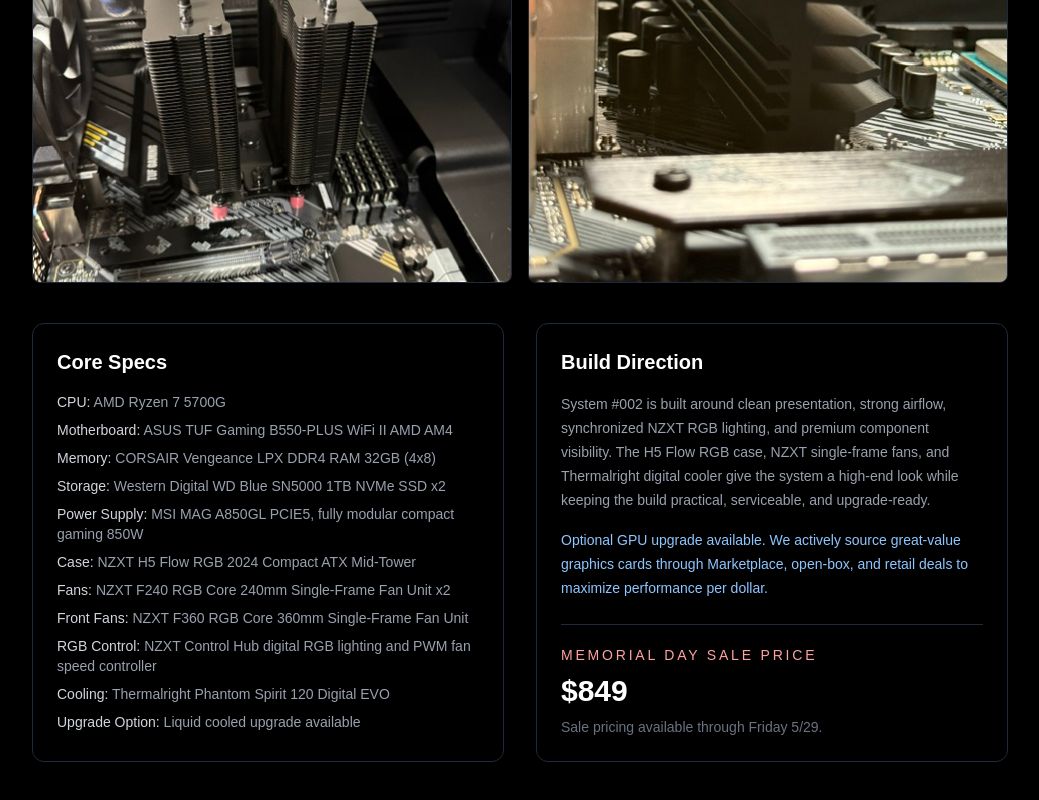
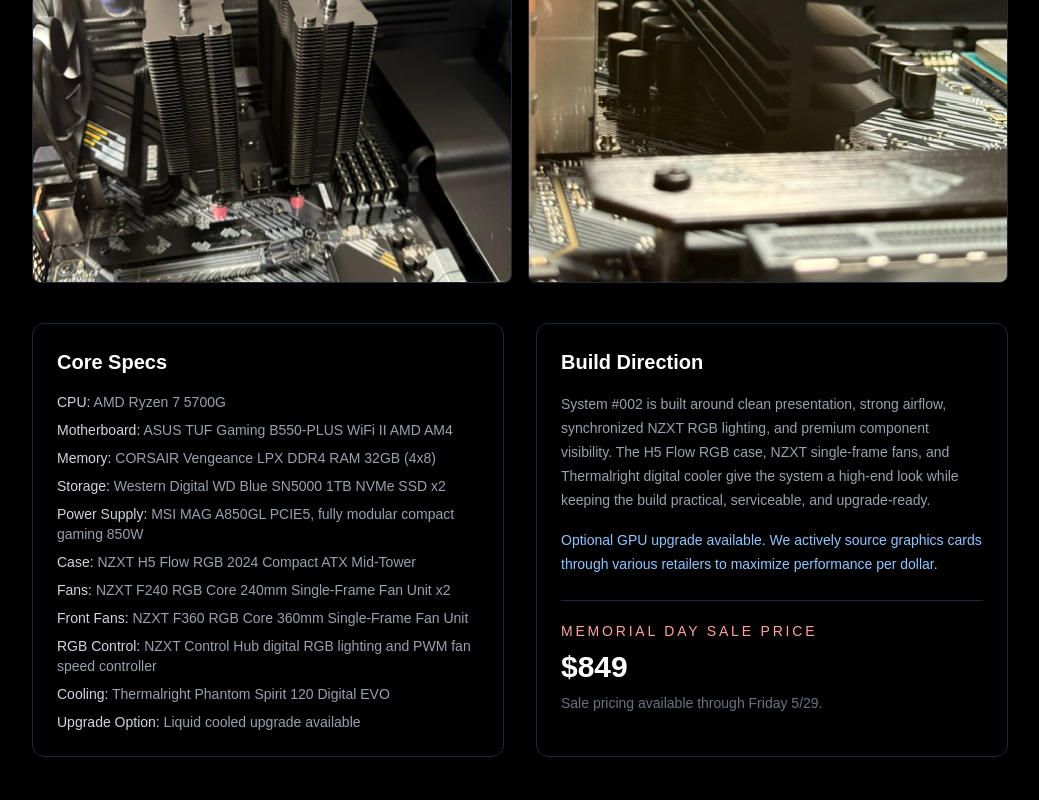
Before and after one commit to AZPRIMEPC/azprimepc, a Next.js app: page /builds/system-002 in a window 1280 px wide. Shown: the part 2252-3052 px from the top of the page, without its empty margins (120-1159 px from the left). Built offline with nearby package versions, Linux system fonts and the light colour scheme.

Commit message:
Simplify GPU upgrade availability description

```diff
--- a/app/builds/system-002/page.tsx
+++ b/app/builds/system-002/page.tsx
@@ -115,9 +115,7 @@ export default function System002() {
           </p>
 
           <p className="mt-4 text-sm text-blue-300 leading-6">
-            Optional GPU upgrade available. We actively source great-value
-            graphics cards through Marketplace, open-box, and retail deals to
-            maximize performance per dollar.
+            Optional GPU upgrade available. We actively source graphics cards through various retailers to maximize performance per dollar.
           </p>
 
           <div className="mt-6 border-t border-gray-800 pt-5">
```
